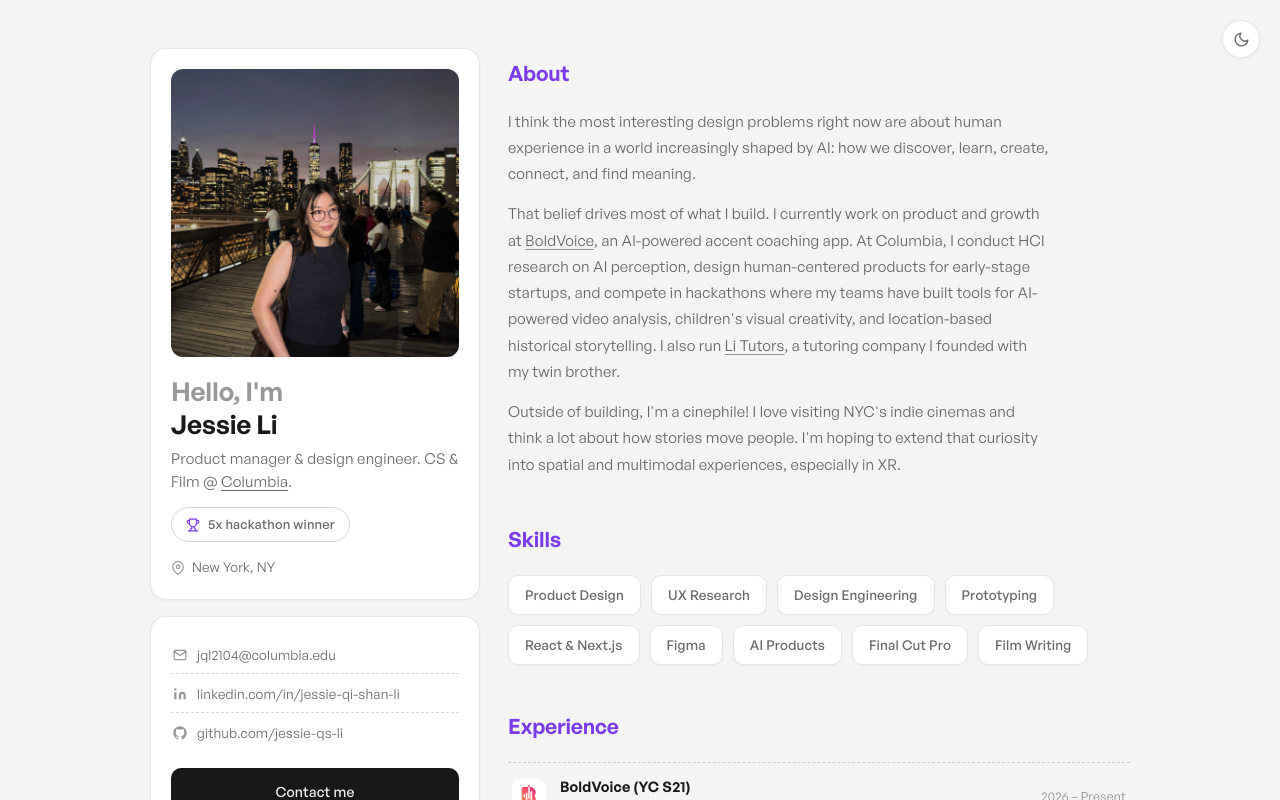
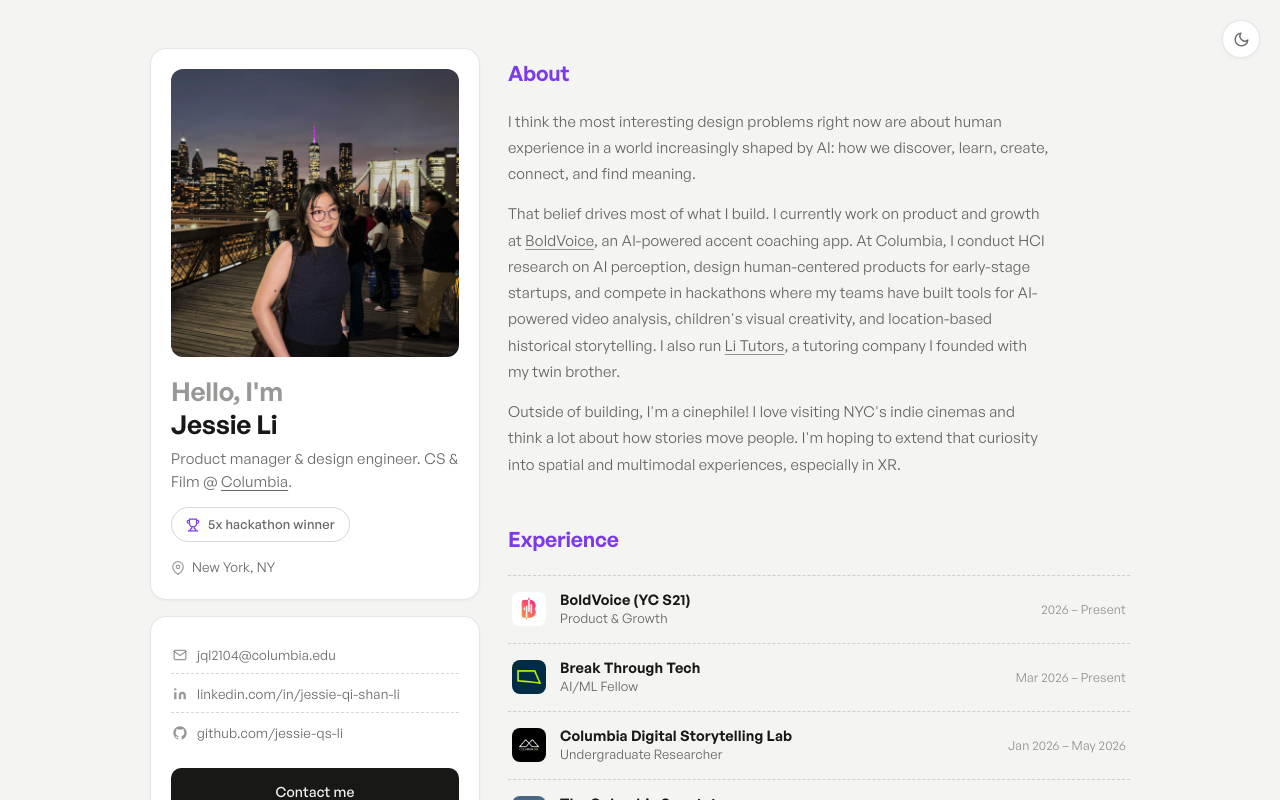
Before and after one commit to jessie-qs-li/portfolio, a Next.js app: page / in a window 1280 px wide. Shown: the top 800 px of the page. Built offline with nearby package versions, Linux system fonts and the light colour scheme; no server answers.

Commit message:
Delete Skills section

```diff
--- a/app/page.tsx
+++ b/app/page.tsx
@@ -19,11 +19,6 @@
   { name: "Grey Matter", desc: "TRIBE V2 brain data rendered as ad insights.", award: "2nd Place @ Columbia x NYU Claude Hackathon 2026", url: "https://devpost.com/software/grey-matter-l3e4ap", link: "View more" },
   { name: "Wonder", desc: "Interactive map where kids voice-chat with AI historical figures at 50 global landmarks.", award: "2nd Place Social Impact @ Yale Hackathon (YHack) 2026", url: "https://www.yourwonder.us/", link: "View more" },
   { name: "Noodle", desc: "AI drawing companion that watches kids' canvases and asks questions that spark visual creativity.", award: "Best Use of ElevenLabs @ Columbia Hackathon (DevFest) 2026", url: "https://devpost.com/software/noodle-2aotw6", link: "View more" },
-]
-
-const SKILLS = [
-  "Product Design", "UX Research", "Design Engineering", "Prototyping",
-  "React & Next.js", "Figma", "AI Products", "Final Cut Pro", "Film Writing",
 ]
 
 export default function Home() {
@@ -93,13 +88,6 @@
                 a lot about how stories move people. I&apos;m hoping to extend that curiosity into spatial
                 and multimodal experiences, especially in XR.
               </p>
-            </div>
-          </section>
-
-          <section className="cv-section fade-in" id="skills">
-            <span className="section-chip">Skills</span>
-            <div className="skill-chips">
-              {SKILLS.map(s => <span className="skill-chip" key={s}>{s}</span>)}
             </div>
           </section>
 
```
